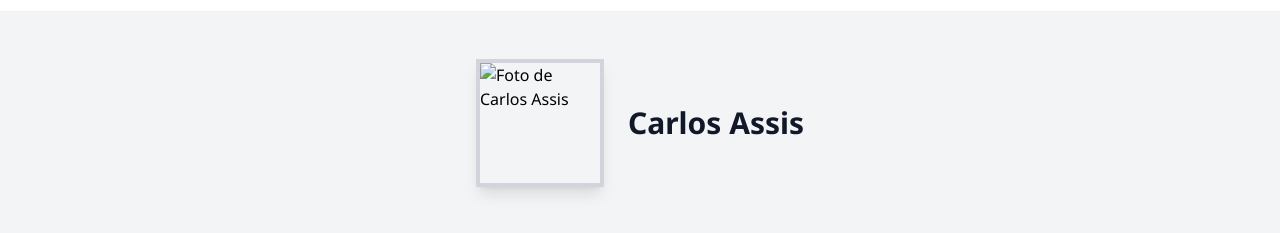
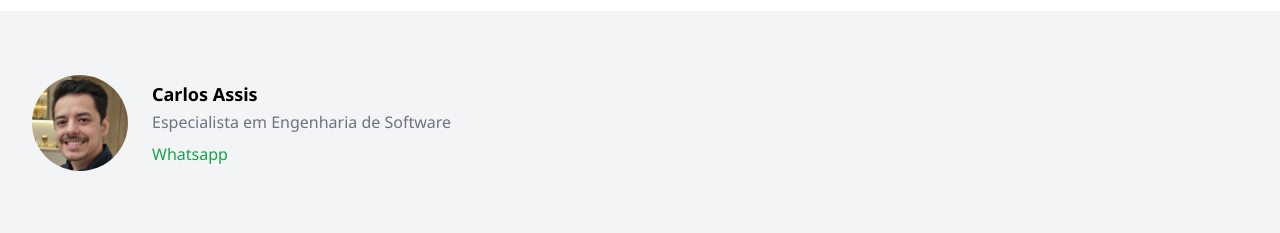
Before and after one commit to rockadu/curriculum, a website: page index.html in a window 1280 px wide. Shown: the part 45-278 px from the top of the page. Drawn offline with nearby package versions, Linux system fonts and the light colour scheme.

Commit message:
Photo upload

```diff
--- a/index.html
+++ b/index.html
@@ -62,16 +62,19 @@
     <!-- PRINCIPAL -->
     <div class="container mt-10 pt-16">
         <!-- SEÇÃO FOTO E NOME -->
-        <div class="flex items-center justify-center gap-6 px-4">
-            <!-- FOTO -->
-            <img src="assets/profile.jpg" alt="Foto de Carlos Assis"
-                class="w-32 h-32 border-4 border-gray-300 dark:border-gray-600 shadow-lg">
-
-            <!-- NOME -->
-            <h1 class="text-3xl font-bold text-gray-900 dark:text-white">
-                Carlos Assis
-            </h1>
-        </div>
+        <div class="flex flex-col gap-2 p-8 sm:flex-row sm:items-center sm:gap-6 sm:py-4 ...">
+            <img class="mx-auto block h-24 rounded-full sm:mx-0 sm:shrink-0" src="assets/img/Cadu.jpg" alt="" />
+            <div class="space-y-2 text-center sm:text-left">
+              <div class="space-y-0.5">
+                <p class="text-lg font-semibold text-black">Carlos Assis</p>
+                <p class="font-medium text-gray-500">Especialista em Engenharia de Software</p>
+              </div>
+              <button class="border-purple-200 text-green-600 hover:border-transparent hover:bg-green-600 hover:text-white active:bg-purple-green
+              ">
+                Whatsapp
+              </button>
+            </div>
+          </div>
     </div>
     <!-- /PRINCIPAL -->
 
```
Also changed, not shown: assets/img/Cadu.jpg (added).
